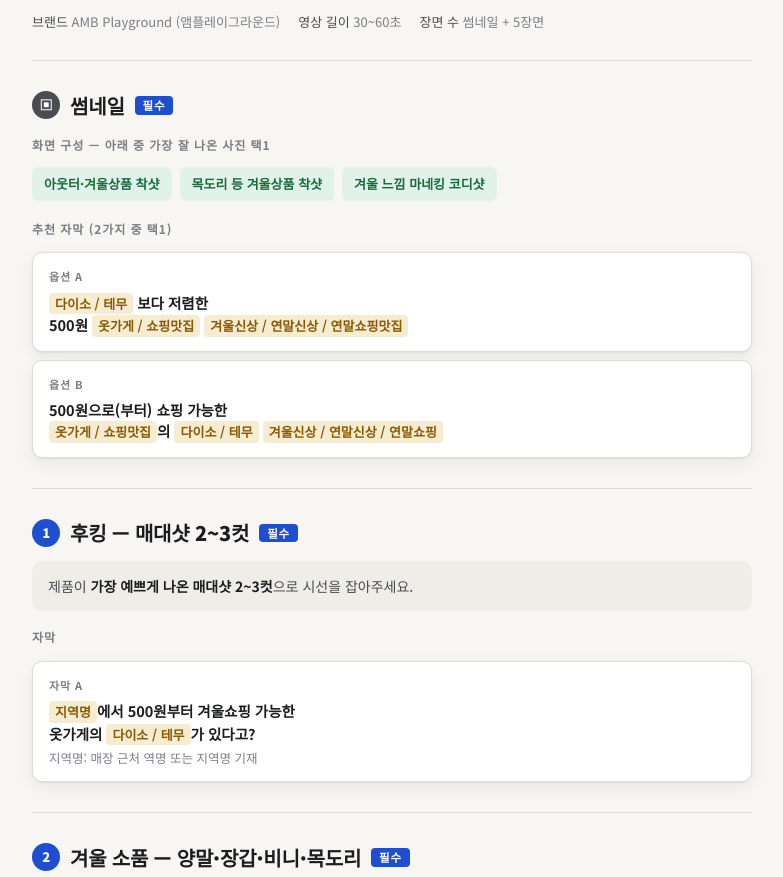
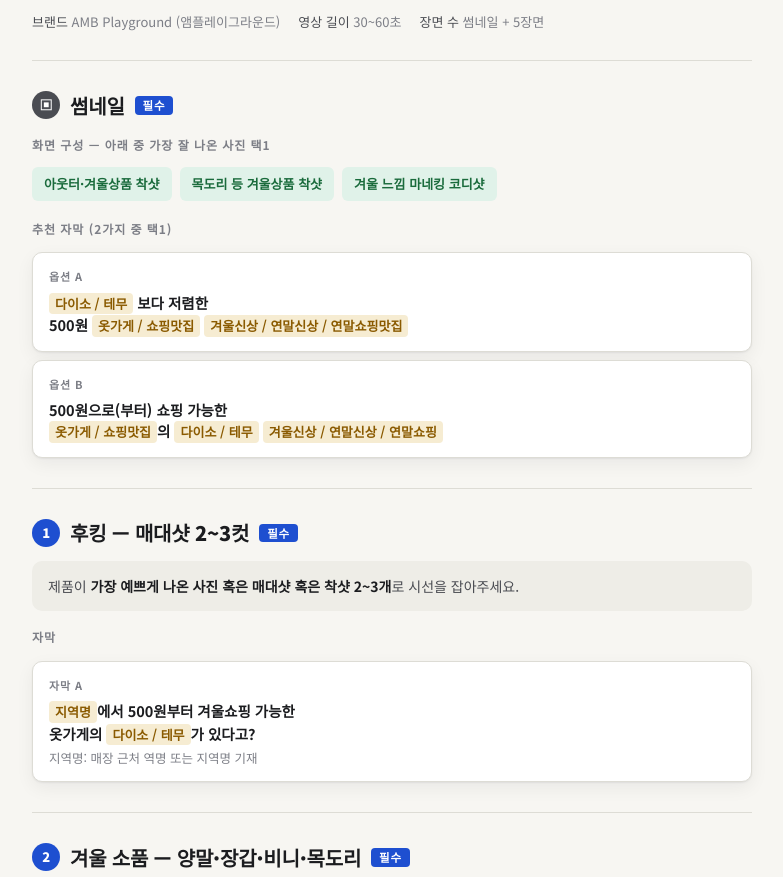
Before and after one commit to kangnaan00/mvrojr8, a plain HTML site: page index.html in a window 1280 px wide. Shown: the part 220-1097 px from the top of the page, without its empty margins (248-1031 px from the left). Drawn offline with Linux system fonts and the light colour scheme.

Commit message:
장면1 설명 수정 - 매대샷/착샷 선택 가능 안내
Co-Authored-By: Claude Sonnet 4.6 <noreply@anthropic.com>

```diff
--- a/index.html
+++ b/index.html
@@ -134,7 +134,7 @@ h2.th .num{background:var(--ink-2)}
 <!-- ── 장면 1 ── -->
 <section>
   <h2><span class="num">1</span>후킹 — 매대샷 2~3컷 <span class="tag must">필수</span></h2>
-  <div class="desc">제품이 <b>가장 예쁘게 나온 매대샷 2~3컷</b>으로 시선을 잡아주세요.</div>
+  <div class="desc">제품이 <b>가장 예쁘게 나온 사진 혹은 매대샷 혹은 착샷 2~3개</b>로 시선을 잡아주세요.</div>
   <div class="scene-label" style="margin-top:16px">자막</div>
   <div class="caps">
     <div class="cap-card">
```
